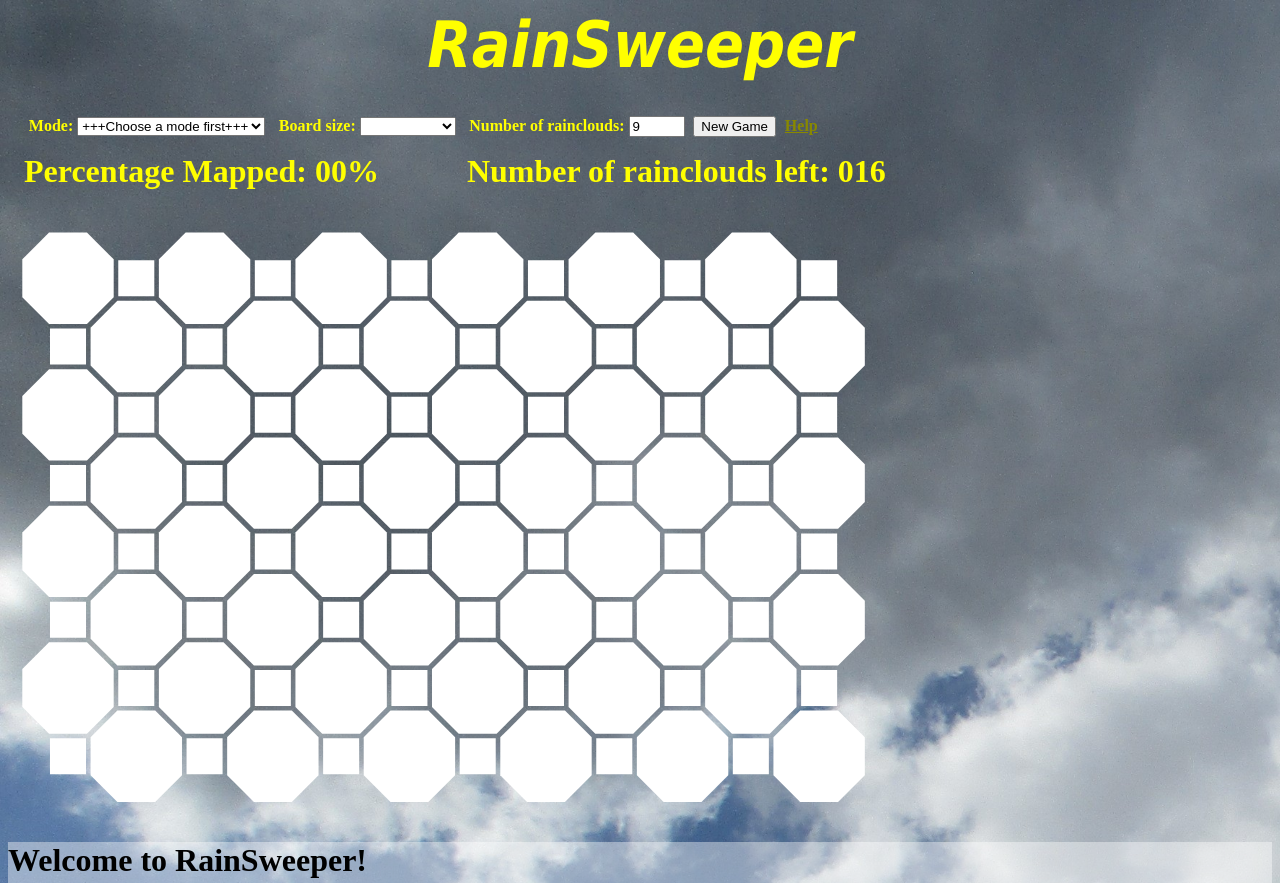
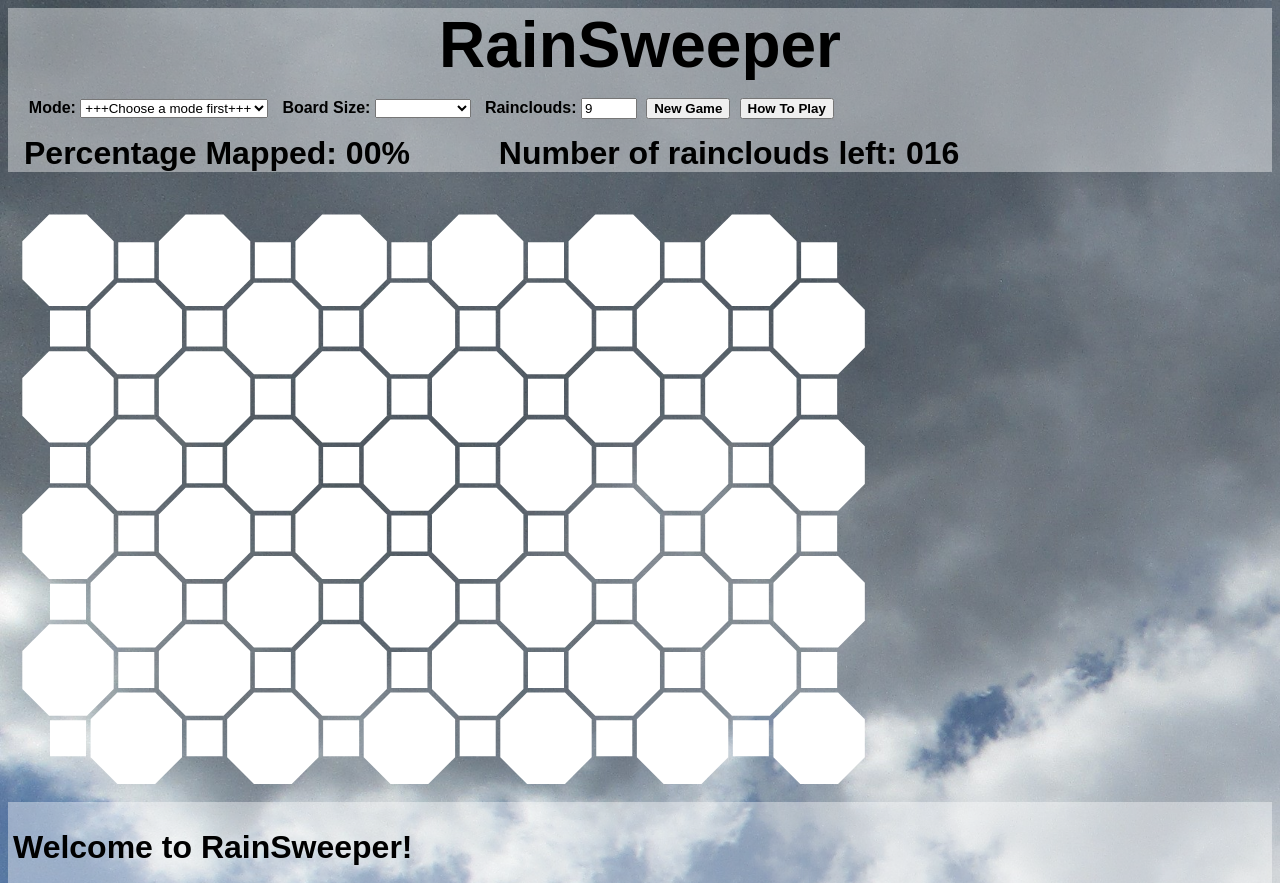
Before and after one commit to SixteenThousand/RainSweeper, a plain HTML site: page index.html in a window 1280 px wide. Shown: the top 883 px of the page. Drawn offline with Linux system fonts and the light colour scheme.

Commit message:
>> text styling changed > text colour changed to black > font changed to arial >> navigation links changed > changed navigation links to buttons > buttons now use bold text > use of "font-weight" simplified > "back to game" button centered >> added background to header > moved new game form & game status widgets into "<header>" > created CSS variable for the instructions/header background >> minor code formatting change to a "<p>"

```diff
--- a/SweeperStyles.css
+++ b/SweeperStyles.css
@@ -1,22 +1,26 @@
+* {
+	--popup-bg: rgba(255,255,255,0.4);
+}
+
 body {
 	background-image: url("./Background.jpg");
 	background-size: cover;
-	color: yellow;
-	font-weight:bold;
+	color: black;
+	font-family: Arial;
+	font-weight: bold;
 }
 
-a {
-	color: #888800;
+header {
+	background-color: var(--popup-bg);
 }
-a:visited {
-	color: #555500;
+
+button {
+	font-weight: bold;
 }
 
 #page-title {
 	text-align: center;
 	font-size: 4rem;
-	color: yellow;
-	font-family: tahoma;
 }
 
 /* new game menu */
@@ -39,7 +43,6 @@ a:visited {
 /* indicators */
 #current-game-state {
 	font-size: 2rem;
-	font-weight: bold;
 }
 
 #current-game-state > span {
@@ -48,6 +51,15 @@ a:visited {
 
 
 #instructions {
-	background: rgba(255,255,255,0.4);
-	color: black;
+	background: var(--popup-bg);
+	padding: 5px;
 }
+
+#instructions-exit {
+	display: flex;
+	justify-content: center;
+}
+
+#instructions-exit > button {
+	font-size: 1.2rem;
+}
--- a/index.html
+++ b/index.html
@@ -12,8 +12,10 @@
 </head>
 
 <body>
-	<header id="page-title"><i>RainSweeper</i></header>
-	<br>
+	<header>
+		<div id="page-title">
+			RainSweeper
+		</div>
 		<div id="new-game-options">
 			<span>
 				Mode:
@@ -22,23 +24,26 @@
 				</select>
 			</span>
 			<span>
-			Board size:
+				Board Size:
 				<select id="size-Selector"></select>
 			</span>
 			<span>
-			Number of rainclouds:
+				Rainclouds:
 				<input id="numBombs-Selector" type="number">
 			</span>
 			<button id="New-Game">New Game</button>
 			<span>
-			<a href="#instructions">Help</a>
+				<!-- <a href="#instructions">Help</a> -->
+				<button onclick="location.href='#instructions'">
+					How To Play
+				</button>
 			</span>
 		</div>
-
 		<div id="current-game-state">
 			<span id="pcMapped-state"></span>
 			<span id="numBombs-state"></span>
 		</div>
+	</header>
 
 	<div id="game-container"></div>
 
@@ -61,12 +66,13 @@
 		<p>
 			Imagine: you just got your dream job, working for the met office,
 			but oh no! You just accidentally rm -rf'ed the whole database! Now
-		there's a huge group of clouds headed straight for the UK, and no-one
-		knows which of them are rainclouds and which are not! Looks like the
-		only way out for you is to guess which clouds are rainclouds.
-		Thankfully, these clouds follow a nice pattern: if you guess that a
-		cloud is not a raincloud and are right, that cloud will show you how
-		many of the clouds next to it are rainclouds! You have a chance!
+			there's a huge group of clouds headed straight for the UK, and
+			no-one knows which of them are rainclouds and which are not! Looks
+			like the only way out for you is to guess which clouds are
+			rainclouds. Thankfully, these clouds follow a nice pattern: if you
+			guess that a cloud is not a raincloud and are right, that cloud
+			will show you how many of the clouds next to it are rainclouds! You
+			have a chance!
 		</p>
 
 		<p>
@@ -98,9 +104,12 @@
 			You can find the code (or at least a more readable version of it!)
 			on <a href="https://github.com/SixteenThousand/RainSweeper">my
 			GitHub</a>.
-			<br/>
-			<a href="#top">Back to game</a>
 		</p>
+		<div id="instructions-exit">
+			<button onclick="location.href='#top'">
+				Back To Game
+			</button>
+		</div>
 	</div>
 </body>
 </html>
```
Lines whose indentation alone changed are shown as unchanged.
